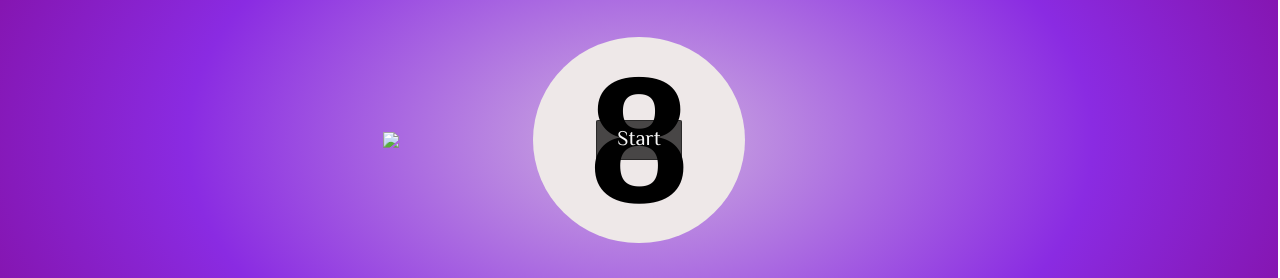
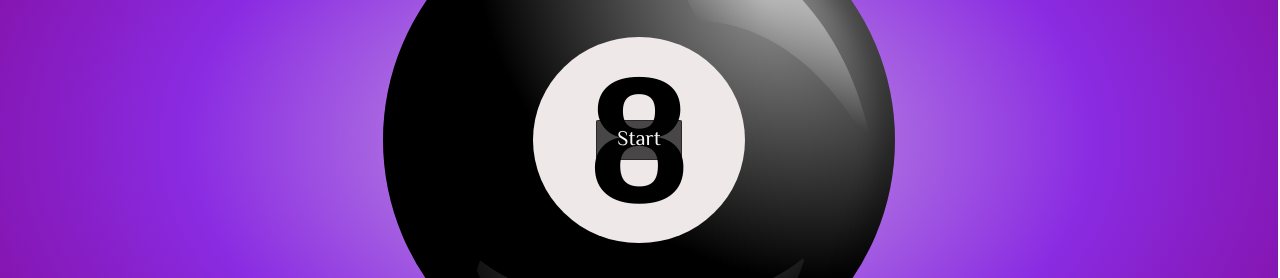
Before and after one commit to maryame86/Magic-EightBall, a plain HTML site: page index.html in a window 1280 px wide. Shown: the part 260-538 px from the top of the page. Drawn offline with Linux system fonts and the light colour scheme; the site is published under a folder, as on GitHub Pages, so addresses that start at the root find nothing.

Commit message:
svg path update

```diff
--- a/index.html
+++ b/index.html
@@ -15,7 +15,7 @@
         <button class="start" onclick="startGame();">Start</button>
         <div class="eight">8</div>
         <div class="answer"><p class="ans">What would you like to ask</p></div>
-        <img src="/magic8ball.svg">
+        <img src="magic8ball.svg">
    </div>
 
    <div class="sidebar">
```
